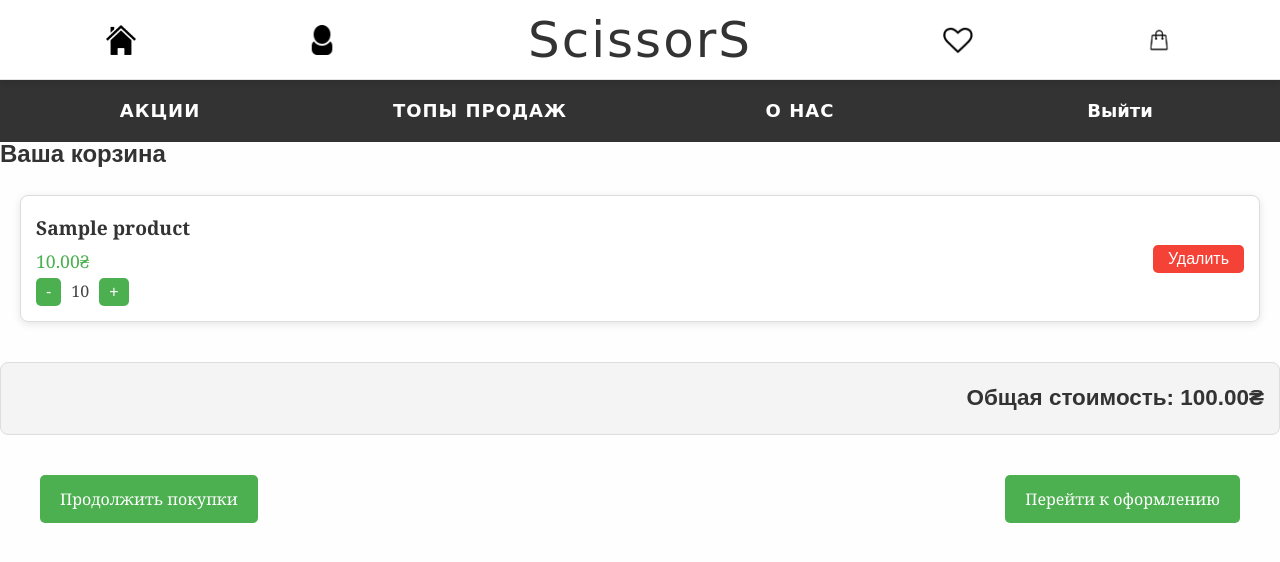
After one commit to Baranotik15/My_project, a Django app: page /cart/ in a window 1280 px wide. The commit adds this page. Shown: the top 562 px of the page. Run offline with Django 5.2, Linux system fonts and the light colour scheme; a user stored in the database is signed in; tables that the repository leaves empty hold one stand-in row (values such as "Sample post"); lists and menus that the app fills with data are empty.

Commit message:
add cart view temlate(html and css)

```diff
--- a/shopPj/cart/tests.py
+++ /dev/null
@@ -1,3 +0,0 @@
-from django.test import TestCase
-
-# Create your tests here.
--- a/shopPj/cart/urls.py
+++ b/shopPj/cart/urls.py
@@ -0,0 +1,25 @@
+from django.urls import path
+from .views import CartView, CartItemDeleteView, AddToCartView, UpdateCartItemQuantityView
+
+urlpatterns = [
+    path(
+        '',
+        CartView.as_view(),
+        name='view_cart'
+    ),
+    path(
+        'delete/<int:pk>/',
+         CartItemDeleteView.as_view(),
+        name='delete_cart_item'
+    ),
+    path(
+'add_to_cart/<int:product_id>/',
+        AddToCartView.as_view(),
+        name='add_to_cart'
+    ),
+    path(
+        'update_cart_item/<int:cart_item_id>/<str:action>/',
+        UpdateCartItemQuantityView.as_view(),
+        name='update_cart_item_quantity'
+    ),
+]
--- a/shopPj/cart/views.py
+++ b/shopPj/cart/views.py
@@ -1,3 +1,61 @@
-from django.shortcuts import render
+from django.contrib.auth.mixins import LoginRequiredMixin
+from django.shortcuts import get_object_or_404, redirect
+from django.urls import reverse_lazy
+from django.views import View
+from django.views.generic import ListView, DeleteView
+from cart.models import Cart, CartItem
+from products.models import Product
 
-# Create your views here.
+
+class CartView(LoginRequiredMixin, ListView):
+    model = CartItem
+    template_name = 'cart/view_cart.html'
+    context_object_name = 'cart_items'
+
+    def get_queryset(self):
+        cart, created = Cart.objects.get_or_create(user=self.request.user, is_active=True)
+        return CartItem.objects.filter(cart=cart)
+
+    def get_total_price(self):
+        total_price = sum(item.product.price * item.quantity for item in self.get_queryset())
+        return total_price
+
+    def get_context_data(self, **kwargs):
+        context = super().get_context_data(**kwargs)
+        context['total_price'] = self.get_total_price()
+        return context
+
+
+class AddToCartView(LoginRequiredMixin, View):
+    def post(self, request, product_id):
+        product = get_object_or_404(Product, id=product_id)
+        cart, created = Cart.objects.get_or_create(user=request.user, is_active=True)
+        cart_item, created = CartItem.objects.get_or_create(cart=cart, product=product)
+
+        if not created:
+            cart_item.quantity += 1
+            cart_item.save()
+        return redirect('view_cart')
+
+
+class CartItemDeleteView(LoginRequiredMixin, DeleteView):
+    model = CartItem
+    template_name = 'cart/cart_item_confirm_delete.html'
+    context_object_name = 'cart_item'
+    success_url = reverse_lazy('view_cart')
+
+    def get_queryset(self):
+        return CartItem.objects.filter(cart__user=self.request.user, cart__is_active=True)
+
+
+class UpdateCartItemQuantityView(LoginRequiredMixin, View):
+    def post(self, request, cart_item_id, action):
+        cart_item = get_object_or_404(CartItem, id=cart_item_id, cart__user=request.user, cart__is_active=True)
+
+        if action == 'increase':
+            cart_item.quantity += 1
+        elif action == 'decrease' and cart_item.quantity > 1:
+            cart_item.quantity -= 1
+        cart_item.save()
+
+        return redirect('view_cart')
--- a/shopPj/core/tests.py
+++ /dev/null
@@ -1,3 +0,0 @@
-from django.test import TestCase
-
-# Create your tests here.
--- a/shopPj/deliver/tests.py
+++ /dev/null
@@ -1,3 +0,0 @@
-from django.test import TestCase
-
-# Create your tests here.
--- a/shopPj/orders/tests.py
+++ /dev/null
@@ -1,3 +0,0 @@
-from django.test import TestCase
-
-# Create your tests here.
--- a/shopPj/payments/tests.py
+++ /dev/null
@@ -1,3 +0,0 @@
-from django.test import TestCase
-
-# Create your tests here.
--- a/shopPj/shopPj/urls.py
+++ b/shopPj/shopPj/urls.py
@@ -25,4 +25,5 @@ urlpatterns = [
     path('', include('core.urls')),
     path('products/', include('products.urls')),
     path('users/', include('users.urls')),
+    path('cart/', include('cart.urls')),
 ] + static(settings.MEDIA_URL, document_root=settings.MEDIA_ROOT)
--- /dev/null
+++ b/shopPj/static/cart/css/view_cart.css
@@ -0,0 +1,202 @@
+.cart-items {
+  display: flex;
+  flex-direction: column;
+  gap: 20px;
+  padding: 20px;
+}
+
+.cart-item {
+  display: flex;
+  justify-content: space-between;
+  padding: 15px;
+  border: 1px solid #ddd;
+  border-radius: 8px;
+  background-color: #fff;
+  box-shadow: 0 2px 8px rgba(0, 0, 0, 0.1);
+}
+
+.cart-item-info {
+  display: flex;
+  flex-direction: column;
+  justify-content: space-between;
+}
+
+.cart-item-name {
+  font-size: 1.2rem;
+  font-weight: bold;
+  color: #333;
+}
+
+.cart-item-price {
+  font-size: 1.1rem;
+  color: #4CAF50;
+}
+
+.cart-item-quantity {
+  display: flex;
+  align-items: center;
+  gap: 10px;
+}
+
+.btn-change-quantity {
+  padding: 5px 10px;
+  background-color: #4CAF50;
+  color: white;
+  border: none;
+  border-radius: 5px;
+  cursor: pointer;
+  font-size: 1rem;
+  transition: background-color 0.3s ease;
+}
+
+.btn-change-quantity:hover {
+  background-color: #45a049;
+}
+
+.cart-item-actions {
+  display: flex;
+  align-items: center;
+}
+
+.btn-delete {
+  padding: 5px 15px;
+  background-color: #f44336;
+  color: white;
+  border: none;
+  border-radius: 5px;
+  cursor: pointer;
+  font-size: 1rem;
+  transition: background-color 0.3s ease;
+}
+
+.btn-delete:hover {
+  background-color: #e53935;
+}
+
+.cart-total {
+  margin-top: 20px;
+  padding: 15px;
+  border: 1px solid #ddd;
+  border-radius: 8px;
+  background-color: #f4f4f4;
+  text-align: right;
+  font-size: 1.2rem;
+}
+
+.btn-checkout {
+  display: inline-block;
+  padding: 10px 20px;
+  background-color: #4CAF50;
+  color: white;
+  text-align: center;
+  text-decoration: none;
+  border-radius: 5px;
+  font-size: 1rem;
+  transition: background-color 0.3s ease;
+  margin-top: 20px;
+}
+
+.btn-checkout:hover {
+  background-color: #45a049;
+}
+
+@media (max-width: 768px) {
+  .cart-item {
+    flex-direction: column;
+    align-items: flex-start;
+  }
+
+  .cart-item-info {
+    margin-bottom: 10px;
+  }
+
+  .cart-item-quantity {
+    flex-direction: row;
+  }
+
+  .cart-total {
+    text-align: left;
+  }
+}
+
+.empty-cart-container {
+  text-align: center;
+  padding: 40px 20px;
+  background-color: #f9f9f9;
+  border-radius: 10px;
+  box-shadow: 0 4px 6px rgba(0, 0, 0, 0.1);
+  max-width: 600px;
+  margin: 30px auto;
+}
+
+.empty-cart-img {
+  width: 150px;
+  height: auto;
+  margin-bottom: 20px;
+}
+
+.empty-cart-message {
+  font-size: 1.5rem;
+  color: #555;
+  margin-bottom: 20px;
+  font-weight: 600;
+}
+
+.btn-empty-cart {
+  padding: 12px 25px;
+  background-color: #4CAF50;
+  color: white;
+  text-align: center;
+  text-decoration: none;
+  font-size: 1.1rem;
+  border-radius: 5px;
+  display: inline-block;
+  transition: background-color 0.3s ease;
+}
+
+.btn-empty-cart:hover {
+  background-color: #45a049;
+}
+
+@media (max-width: 768px) {
+  .empty-cart-container {
+    padding: 30px 15px;
+  }
+
+  .empty-cart-message {
+    font-size: 1.2rem;
+  }
+
+  .btn-empty-cart {
+    font-size: 1rem;
+  }
+}
+
+.btn-action {
+  padding: 12px 25px;
+  background-color: #4CAF50;
+  color: white;
+  text-align: center;
+  text-decoration: none;
+  font-size: 1.1rem;
+  border-radius: 5px;
+  display: inline-block;
+  transition: background-color 0.3s ease;
+  border: 2px solid #4CAF50;
+  width: 200px;
+}
+
+.btn-action:hover {
+  background-color: #45a049;
+}
+
+.cart-buttons {
+  display: flex;
+  justify-content: space-between;
+  margin-top: 20px;
+  padding: 0 40px;
+}
+
+.cart-buttons .btn-action {
+  width: 48%;
+}
--- a/shopPj/templates/base.html
+++ b/shopPj/templates/base.html
@@ -10,6 +10,7 @@
   <link rel="stylesheet" href="{% static 'product/css/product_list.css' %}">
   <link rel="stylesheet" href="{% static 'product/css/product_detail.css' %}">
   <link rel="stylesheet" href="{% static 'users/css/login.css' %}">
+  <link rel="stylesheet" href="{% static 'cart/css/view_cart.css' %}">
 </head>
 <body>
 <header>
@@ -25,7 +26,7 @@
     <a href="{% url "favorites" %}">
       <img src="{% static 'base_pattern/img/like.png' %}" alt="Отслеживаемое" class="icon">
     </a>
-    <a href="#">
+    <a href="{% url "view_cart" %}">
       <img src="{% static 'base_pattern/img/cart.png' %}" alt="Корзина" class="icon">
     </a>
   </div>
--- /dev/null
+++ b/shopPj/templates/cart/view_cart.html
@@ -0,0 +1,50 @@
+{% extends 'base.html' %}
+
+{% block content %}
+
+  {% if not cart_items %}
+    <div class="empty-cart-container">
+      <p class="empty-cart-message">Ваша корзина пуста. Добавьте товары, чтобы начать покупки!</p>
+      <a href="{% url 'main_page' %}" class="btn-empty-cart">Перейти к покупкам</a>
+    </div>
+  {% else %}
+    <h2>Ваша корзина</h2>
+    <div class="cart-items">
+      {% for cart_item in cart_items %}
+        <div class="cart-item">
+          <div class="cart-item-info">
+            <div class="cart-item-name">{{ cart_item.product.name }}</div>
+            <div class="cart-item-price">{{ cart_item.product.price }}₴</div>
+            <div class="cart-item-quantity">
+              <form action="{% url 'update_cart_item_quantity' cart_item.id 'decrease' %}" method="post">
+                {% csrf_token %}
+                <button type="submit" class="btn-change-quantity">-</button>
+              </form>
+              {{ cart_item.quantity }}
+              <form action="{% url 'update_cart_item_quantity' cart_item.id 'increase' %}" method="post">
+                {% csrf_token %}
+                <button type="submit" class="btn-change-quantity">+</button>
+              </form>
+            </div>
+          </div>
+          <div class="cart-item-actions">
+            <form action="{% url 'delete_cart_item' cart_item.pk %}" method="post">
+              {% csrf_token %}
+              <button type="submit" class="btn-delete">Удалить</button>
+            </form>
+          </div>
+        </div>
+      {% endfor %}
+    </div>
+
+    <div class="cart-total">
+      <h3>Общая стоимость: {{ total_price }}₴</h3>
+    </div>
+
+    <div class="cart-buttons">
+      <a href="{% url 'main_page' %}" class="btn-checkout">Продолжить покупки</a>
+      <a href="#" class="btn-checkout">Перейти к оформлению</a>
+    </div>
+  {% endif %}
+
+{% endblock %}
--- a/shopPj/templates/products/product_detail.html
+++ b/shopPj/templates/products/product_detail.html
@@ -11,7 +11,10 @@
   <p class="product-description">Описание: {{ products_detail.description }}</p>
 
   <div class="buttons">
-    <a href="#" class="btn btn-buy">Купить</a>
+    <form action="{% url 'add_to_cart' product_id=products_detail.id %}" method="post">
+      {% csrf_token %}
+      <button type="submit" class="btn btn-buy">Купить</button>
+    </form>
 
     {% if products_detail in request.user.favorite_products.all %}
       <form action="{% url 'remove_from_favorites' product_id=products_detail.id %}" method="post">
```
Also changed, not shown: shopPj/templates/cart/cart_item_confirm_delete.html (added, +8 -0 lines).
